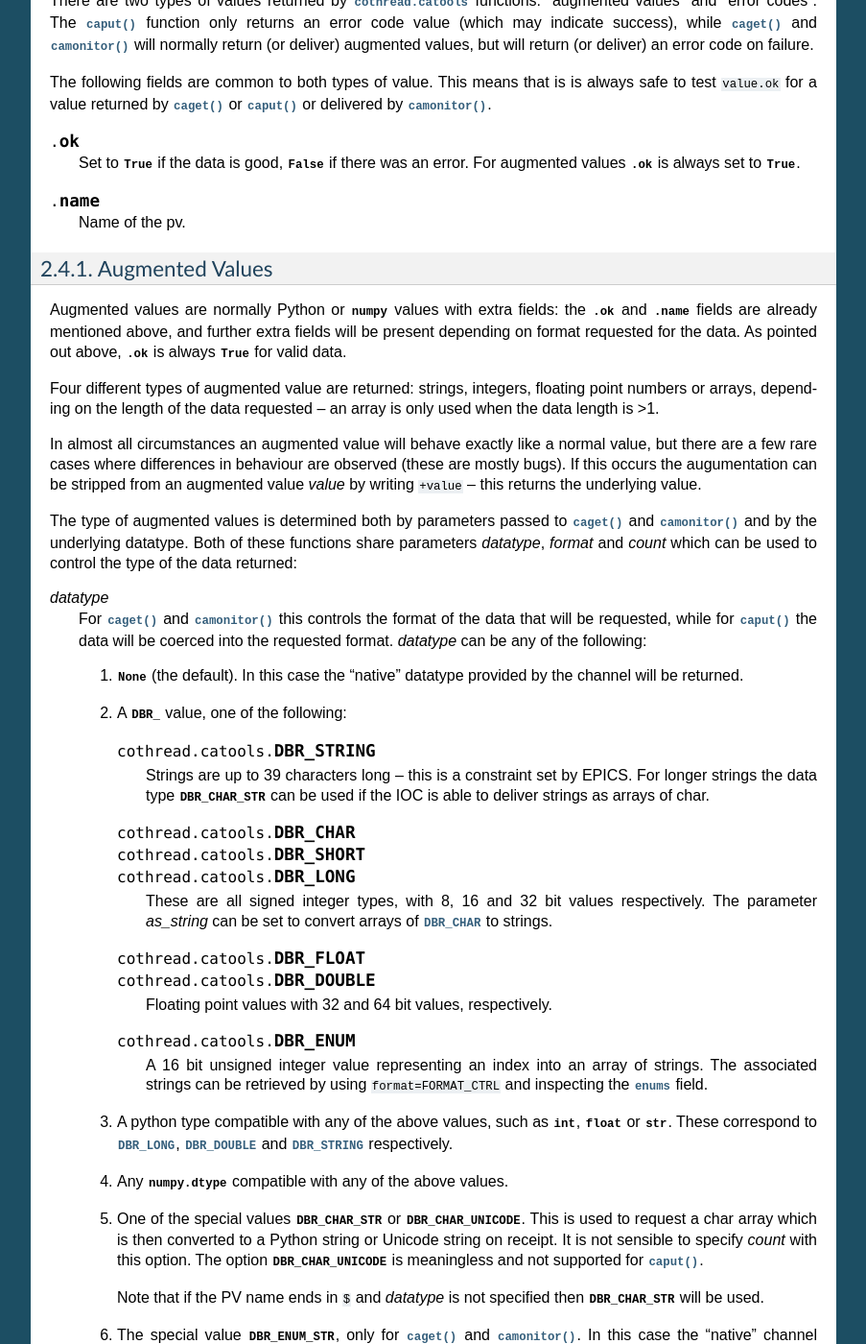
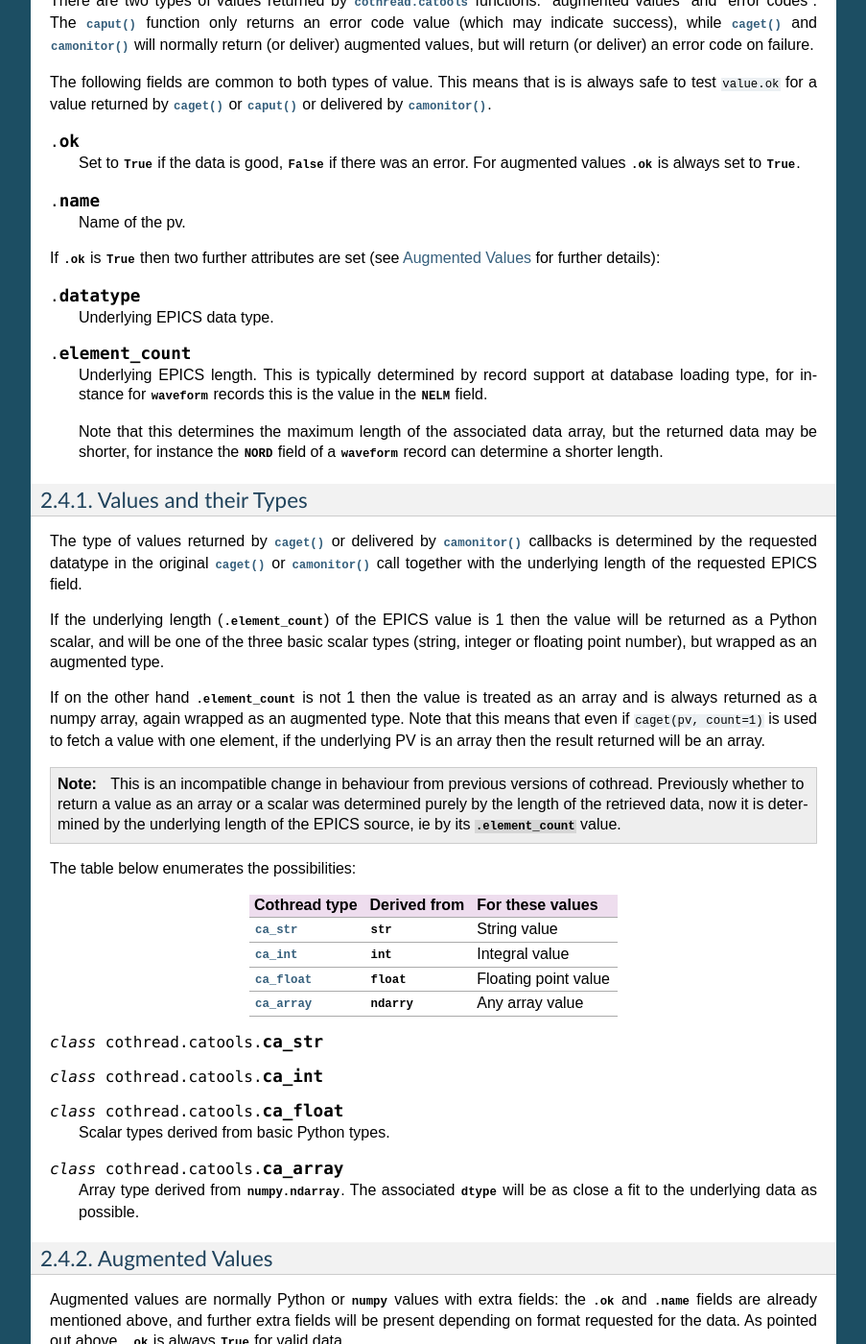
Before and after one commit to DiamondLightSource/cothread, a Sphinx documentation site: the page built from docs/catools.rst, in a window 1280 px wide and 1400 px high, scrolled down 6696 px. Shown: the whole window at 96% size, without its empty margins (198-1101 px from the left). Built offline with Sphinx 7.4.7, drawn with Linux system fonts in a browser that asks for light colours; some of the changed text lies outside the part shown.

Commit message:
Cothread: Add documentation for new extended attributes and behaviour
git-svn-id: svn+ssh://serv0002.cs.diamond.ac.uk/home/subversion/repos/controls/diamond/trunk/python/cothread@104326 e099a375-04f9-0310-9d5f-a741eaff62e1

```diff
--- a/docs/catools.rst
+++ b/docs/catools.rst
@@ -449,6 +449,73 @@ always safe to test ``value.ok`` for a value returned by :func:`caget` or
 
     Name of the pv.
 
+If :attr:`!.ok` is :const:`True` then two further attributes are set (see
+:ref:`Augmented` for further details):
+
+..  attribute:: .datatype
+
+    Underlying EPICS data type.
+
+..  attribute:: .element_count
+
+    Underlying EPICS length.  This is typically determined by record support at
+    database loading type, for instance for :const:`waveform` records this is
+    the value in the :const:`.NELM` field.
+
+    Note that this determines the maximum length of the associated data array,
+    but the returned data may be shorter, for instance the :const:`.NORD` field
+    of a :const:`waveform` record can determine a shorter length.
+
+
+Values and their Types
+~~~~~~~~~~~~~~~~~~~~~~
+
+The type of values returned by :func:`caget` or delivered by :func:`camonitor`
+callbacks is determined by the requested datatype in the original :func:`caget`
+or :func:`camonitor` call together with the underlying length of the requested
+EPICS field.
+
+If the underlying length (:attr:`!.element_count`) of the EPICS value is 1 then
+the value will be returned as a Python scalar, and will be one of the three
+basic scalar types (string, integer or floating point number), but wrapped as an
+augmented type.
+
+If on the other hand :attr:`!.element_count` is not 1 then the value is treated
+as an array and is always returned as a numpy array, again wrapped as an
+augmented type.  Note that this means that even if ``caget(pv, count=1)`` is
+used to fetch a value with one element, if the underlying PV is an array then
+the result returned will be an array.
+
+..  note::
+
+    This is an incompatible change in behaviour from previous versions of
+    cothread.  Previously whether to return a value as an array or a scalar was
+    determined purely by the length of the retrieved data, now it is determined
+    by the underlying length of the EPICS source, ie by its
+    :attr:`!.element_count` value.
+
+The table below enumerates the possibilities:
+
+    ==================  =============== ========================================
+    Cothread type       Derived from    For these values
+    ==================  =============== ========================================
+    :class:`ca_str`     :class:`str`    String value
+    :class:`ca_int`     :class:`int`    Integral value
+    :class:`ca_float`   :class:`float`  Floating point value
+    :class:`ca_array`   :class:`ndarry` Any array value
+    ==================  =============== ========================================
+
+..  class:: ca_str
+..  class:: ca_int
+..  class:: ca_float
+
+    Scalar types derived from basic Python types.
+
+..  class:: ca_array
+
+    Array type derived from :class:`numpy.ndarray`.  The associated
+    :attr:`dtype` will be as close a fit to the underlying data as possible.
+
 
 ..  _Augmented:
 
@@ -623,6 +690,30 @@ The following fields are present in all augmented values.
 
     Set to :const:`True`, always present.
 
+The following fields are present if :attr:`!.ok` is :const:`True`:
+
+..  attribute:: .datatype
+
+    This is the underlying EPICS data type of the value, and is one of the
+    following values:
+
+    ==============  ==  ========================================================
+    DBR_STRING      0   String (up to 40 characters)
+    DBR_SHORT       1   16-bit signed integer
+    DBR_FLOAT       2   32-bit floating point number
+    DBR_ENUM        3   Enumeration, should be value between 0 and 15, but the
+                        underlying data is a 16-bit integer
+    DBR_CHAR        4   8-bit signed integer
+    DBR_LONG        5   32-bit signed integer
+    DBR_DOUBLE      6   64-bit floating point number
+    ==============  ==  ========================================================
+
+..  attribute:: .element_count
+
+    Number of elements in the underlying EPICS value.  If this is not 1 then the
+    value is treated as an array, otherwise up to this many elements may be
+    present in the value.
+
 
 The following fields are present in all values if :const:`FORMAT_TIME` is
 specified.
```
Also changed, not shown: 1 other file.
